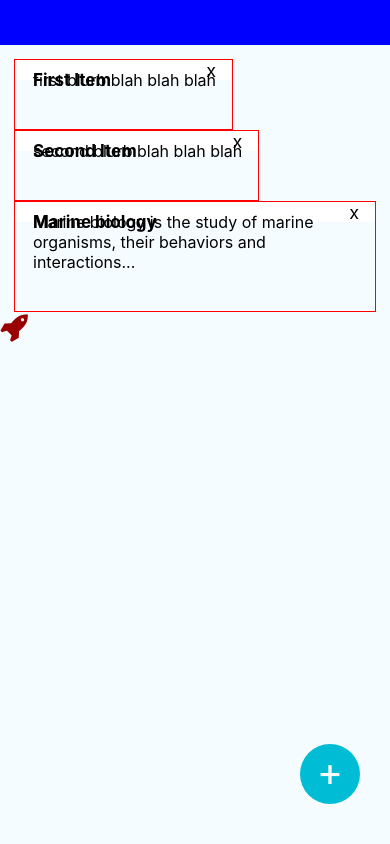
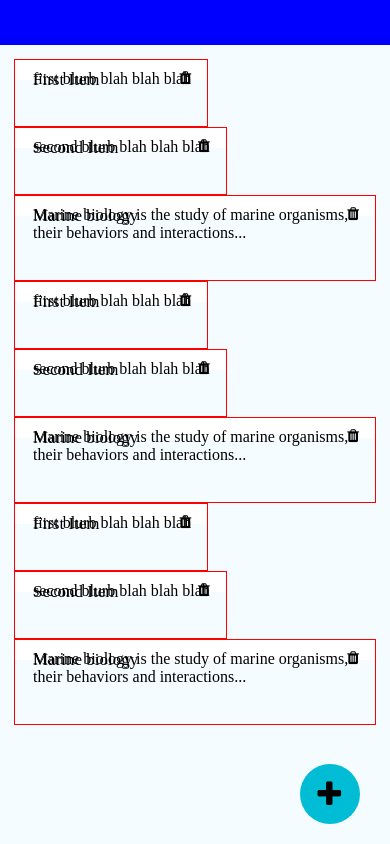
Before and after one commit to mackenzieros/enquir-frontend, a React Native app: screen / in a window 390 px wide. Built offline with nearby package versions, Linux system fonts and the light colour scheme.

Commit message:
icons; added footer for flatlists

```diff
--- a/src/Main.js
+++ b/src/Main.js
@@ -38,6 +38,42 @@ let DATA = [
         notes: 'Marine biology is the study of marine organisms, their behaviors and interactions with the environment. Marine biologists study biological oceanography and the associated fields of chemical, physical, and geological oceanography to understand marine organisms.',
         questions: ['What is marine biology?', 'What do marine biologists study?'],
     },
+    {
+        id: '3',
+        topic: 'First Item',
+        notes: 'first blurb blah blah blah',
+        questions: ['What is this?'],
+    },
+    {
+        id: '4',
+        topic: 'Second Item',
+        notes: 'second blurb blah blah blah',
+        questions: ['What is this?'],
+    },
+    {
+        id: '5',
+        topic: 'Marine biology',
+        notes: 'Marine biology is the study of marine organisms, their behaviors and interactions with the environment. Marine biologists study biological oceanography and the associated fields of chemical, physical, and geological oceanography to understand marine organisms.',
+        questions: ['What is marine biology?', 'What do marine biologists study?'],
+    },
+    {
+        id: '6',
+        topic: 'First Item',
+        notes: 'first blurb blah blah blah',
+        questions: ['What is this?'],
+    },
+    {
+        id: '7',
+        topic: 'Second Item',
+        notes: 'second blurb blah blah blah',
+        questions: ['What is this?'],
+    },
+    {
+        id: '8',
+        topic: 'Marine biology',
+        notes: 'Marine biology is the study of marine organisms, their behaviors and interactions with the environment. Marine biologists study biological oceanography and the associated fields of chemical, physical, and geological oceanography to understand marine organisms.',
+        questions: ['What is marine biology?', 'What do marine biologists study?'],
+    },
 ];
 
 // Used to paraphrase notes for display
@@ -62,7 +98,7 @@ const Notecard = ({ parent, item }) => {
                 <View style={styles.topicContainer}>
                     <Text style={styles.topicText}>{item.topic}</Text>
                     <TouchableOpacity onPress={() => {parent.deleteNote(item)}}>
-                        <Text style={styles.deleteNoteButton}>x</Text>
+                        <Icon name='trash' size={15} />
                     </TouchableOpacity>
                 </View>
                 <View tyle={styles.notesContainer}>
@@ -145,6 +181,8 @@ export default class Main extends Component {
                         renderItem={({ item }) => <Notecard parent={this} item={item} />}
                         keyExtractor={item => item.id}
                         style={styles.flatlist}
+                        ListFooterComponent={() => <View />}
+                        ListFooterComponentStyle={styles.emptyBlock}
                     />
                 </View>
                 <NotecardModal
@@ -153,15 +191,16 @@ export default class Main extends Component {
                     onClose={this.showModal}
                     onSave={this.saveNote}
                 />
+                {/* <View style={styles.addButtonContainer}> */}
                     <TouchableOpacity
                         style={styles.addButton}
                         onPress={() => {
                             this.loadModal(null)
                             this.showModal();
                         }}>
-                        <Text style={styles.addButtonText}>+</Text>
+                            <Icon name='plus' size={30} style={{ marginLeft: 17.5, }} />
                     </TouchableOpacity>
-                <Icon name="rocket" size={30} color="#900" />
+                {/* </View> */}
             </SafeAreaView>
         );
     }
@@ -178,25 +217,9 @@ const styles = StyleSheet.create({
         backgroundColor: 'blue',
     },
     content: {
+        flex: 1,
+        flexDirection: 'row',
         paddingHorizontal: 14,
-    },
-    addButton: {
-        width: 60,
-        height: 60,
-        borderRadius: 60/2,
-        backgroundColor: '#00BCD4',
-        position: 'absolute',
-        bottom: 40,
-        right: 30,
-        alignSelf: 'flex-end',
-        justifyContent: 'center',
-        elevation: 7,
-    },
-    addButtonText: {
-        alignSelf: 'center',
-        fontSize: 40,
-        color: 'white',
-        marginBottom: 5,
     },
     notecard: {
         flex: 0,
@@ -212,32 +235,44 @@ const styles = StyleSheet.create({
         borderRadius: 3,
         backgroundColor: colors.tertiary,
     },
+    emptyBlock: {
+        paddingVertical: 38,
+        paddingLeft: 18,
+        paddingRight: 16,
+        marginTop: 0,
+        marginBottom: 8,
+    },
     topicContainer: {
         flex: 1,
         flexDirection: 'row',
         justifyContent: 'space-between',
     },
     topicText: {
-        // fontFamily: 'notoserif',
+        fontFamily: 'Roboto-Medium',
         fontSize: 17,
-        fontWeight: 'bold',
-    },
-    deleteNoteButton: {
-        bottom: 10,
-        flexDirection: 'row',
-        justifyContent: 'flex-end',
-        fontSize: 18,
     },
     notesContainer: {
         flex: 1,
         flexDirection: 'row',
     },
     notesText: {
-        // fontFamily: 'Roboto',
+        fontFamily: 'Roboto-Regular',
         fontSize: 16,
     },
     flatlist: {
         marginTop: 14,
         alignSelf: 'stretch',
-    }
+    },
+    addButton: {
+        width: 60,
+        height: 60,
+        borderRadius: 60/2,
+        backgroundColor: '#00BCD4',
+        bottom: 20,
+        right: 30,
+        alignSelf: 'flex-end',
+        position: 'absolute',
+        justifyContent: 'center',
+        elevation: 7,
+    },
 });
--- a/src/components/NotecardModal.js
+++ b/src/components/NotecardModal.js
@@ -9,11 +9,20 @@ const storage = new Storage();
 const WEB_SCRAPER_API_URL = 'EC2Co-EcsEl-WJW99ZSC6W4S-1501695430.us-west-1.elb.amazonaws.com:5000/autopopcontent';
 const QUESTION_GENERATOR_API_URL = 'https://rocky-caverns-51964.herokuapp.com/genquest';
 
+// Dismiss keyboard when touching anywhere
 const DismissKeyboard = ({ children }) => (
     <TouchableWithoutFeedback onPress={() => Keyboard.dismiss()}>
         {children}
     </TouchableWithoutFeedback>
 );
+
+// For displaying tab icon
+const TabIcon = ({ showingQuestions }) => {
+    if (showingQuestions) {
+        return <Icon name="pencil" size={35} color='#fffdf9' style={{marginTop: 5}} />;
+    }
+    return <Icon name="question" size={35} color='#fffdf9' style={{marginTop: 5}} />;
+};
 
 export default class NotecardModal extends Component {
     state = {
@@ -146,14 +155,6 @@ export default class NotecardModal extends Component {
         }
     };
 
-    // For displaying icon of tab
-    tab = () => {
-        if (this.state.showingQuestions) {
-            return 'N';
-        }
-        return '?';
-    };
-
     addQuestion = () => {
         this.setState({
             questions: this.state.questions.concat(['']),
@@ -250,15 +251,16 @@ export default class NotecardModal extends Component {
                                     />
                                 </View>
                                 <View style={styles.tabContainer}>
-                                    <Button
-                                        style={styles.autoPopButton}
-                                        onPress={this.autoPop}
-                                        title='auto'
-                                    />
+                                    <TouchableOpacity
+                                        onPress={this.autoPop} >
+                                        <View style={styles.autoPopButtonContainer}>
+                                            <Icon name='magic' size={30} color='#fffdf9' style={{marginTop: 5.5}} />
+                                        </View>
+                                    </TouchableOpacity>
                                     <TouchableOpacity
                                         onPress={this.showQuestions} >
                                         <View style={styles.questionTab}>
-                                            <Text style={styles.questionButtonText}>{this.tab()}</Text>
+                                            <TabIcon showingQuestions={showingQuestions}/>
                                         </View>
                                     </TouchableOpacity>
                                 </View>
@@ -267,17 +269,17 @@ export default class NotecardModal extends Component {
                                         showingQuestions &&
                                         <View style={{ flex: 1 }}>
                                             <View style={styles.questionsHeader}>
-                                                <Text style={styles.questionHeaderText}>Question Bank</Text>
+                                                <Text style={styles.questionHeaderText}>Questions</Text>
                                                 <View style={styles.questionHeaderButtons}>
                                                     <TouchableOpacity
                                                         onPress={this.generateQuestions} >
                                                         <View style={styles.questionGenButton}>
-                                                            <Text>{'G'}</Text>
+                                                            <Icon name='question-circle' size={25} />
                                                         </View>
                                                     </TouchableOpacity>
                                                     <TouchableOpacity>
                                                         <View style={styles.notifButton}>
-                                                            <Text>{'N'}</Text>
+                                                            <Icon name='bell' size={20} />
                                                         </View>
                                                     </TouchableOpacity>
                                                 </View>
@@ -292,13 +294,15 @@ export default class NotecardModal extends Component {
                                                 }
                                                 keyExtractor={(item, index) => index.toString()}
                                                 style={styles.questionsList}
+                                                ListFooterComponent={() => <View />}
+                                                ListFooterComponentStyle={styles.emptyBlock}
                                             />
                                             {
                                                 showingAddQuestionButton &&
                                                 <TouchableOpacity
                                                     style={styles.addQuestionButton}
                                                     onPress={this.addQuestion} >
-                                                    <Text style={styles.addButtonText}>+</Text>
+                                                    <Icon name='plus' size={30} style={{ marginLeft: 16, }} />
                                                 </TouchableOpacity>
                                             }
                                         </View>
@@ -337,6 +341,7 @@ const styles = StyleSheet.create({
         justifyContent: 'flex-start',
         width: 65,
         height: 30,
+        marginTop: 5,
         backgroundColor: 'white',
     },
     closeButton: {
@@ -366,25 +371,36 @@ const styles = StyleSheet.create({
         borderColor: "#ccc",
         margin: 10,
         fontSize: 19,
-        fontFamily: 'Roboto-Regular',
+        fontFamily: 'Roboto-Medium',
     },
     tabContainer: {
         flexDirection: 'row',
         justifyContent: 'space-between',
         marginRight: 20,
     },
-    autoPopButton: {
+    autoPopButtonContainer: {
+        flexDirection: 'row',
+        alignSelf: 'flex-start',
+        justifyContent: 'center',
+        marginLeft: 37,
+        marginBottom: 5,
+        height: 40,
+        width: 40,
+        borderRadius: 40,
+        backgroundColor: '#8ac6d1',
     },
     questionTab: {
         flexDirection: 'row',
         alignSelf: 'flex-end',
         justifyContent: 'center',
-        width: 40,
+        width: 50,
+        height: 45,
+        marginTop: 5,
         marginRight: 6,
         borderTopLeftRadius: 30,
         borderTopRightRadius: 30,
         elevation: 10,
-        backgroundColor: 'green',
+        backgroundColor: '#35477d',
     },
     questionButtonText: {
         fontSize: 24,
@@ -395,7 +411,6 @@ const styles = StyleSheet.create({
         backgroundColor: "#eaeaea",
         borderRadius: 4,
         marginHorizontal: 25,
-        // marginTop: 10,
         marginBottom: 35,
         elevation: 10,
     },
@@ -408,12 +423,15 @@ const styles = StyleSheet.create({
     questionsHeader: {
         flexDirection: 'row',
         justifyContent: 'space-between',
-        margin: 15,
+        padding: 15,
         elevation: 5,
+        backgroundColor: '#d1d1d1',
     },
     questionHeaderText: {
         flexDirection: 'row',
         justifyContent: 'flex-start',
+        fontSize: 22,
+        fontFamily: 'Roboto-Medium',
     },
     questionHeaderButtons: {
         flexDirection: 'row',
@@ -426,14 +444,21 @@ const styles = StyleSheet.create({
     questionsList: {
         marginTop: 14,
     },
+    emptyBlock: {
+        paddingVertical: 36,
+        paddingLeft: 18,
+        paddingRight: 16,
+        marginTop: 0,
+        marginBottom: 8,
+    },
     addQuestionButton: {
-        width: 60,
-        height: 60,
-        borderRadius: 60 / 2,
+        width: 55,
+        height: 55,
+        borderRadius: 55 / 2,
         backgroundColor: '#00BCD4',
         position: 'absolute',
-        bottom: 40,
-        right: 30,
+        bottom: 20,
+        right: 20,
         alignSelf: 'flex-end',
         justifyContent: 'center',
         elevation: 7,
--- a/src/components/Question.js
+++ b/src/components/Question.js
@@ -1,5 +1,6 @@
 import React, { Component } from 'react';
 import { Modal, Text, FlatList, Button, View, StyleSheet, TextInput, TouchableOpacity } from 'react-native';
+import Icon from 'react-native-vector-icons/FontAwesome';
 
 export default class Question extends Component {
     state = {
@@ -26,12 +27,12 @@ export default class Question extends Component {
                 <View style={styles.questionEditContainer}>
                     <TouchableOpacity onPress={this.edit}>
                         <View style={styles.editQuestion}>
-                            <Text>{'D'}</Text>
+                            <Icon name='pencil' size={20} />
                         </View>
                     </TouchableOpacity>
                     <TouchableOpacity onPress={() => this.props.delete(question)}>
                         <View style={styles.deleteQuestion}>
-                            <Text>{'X'}</Text>
+                            <Icon name='trash' size={20} />
                         </View>
                     </TouchableOpacity>
                 </View>
@@ -42,7 +43,6 @@ export default class Question extends Component {
 
 const styles = StyleSheet.create({
     questionContainer: {
-        flex: 0,
         flexDirection: 'row',  // main axis
         justifyContent: 'space-between', // main axis
         paddingTop: 10,
@@ -63,6 +63,8 @@ const styles = StyleSheet.create({
         flexDirection: 'row',
         justifyContent: 'flex-end',
     },
-    editQuestion: {},
+    editQuestion: {
+        marginRight: 12,
+    },
     deleteQuestion: {},
 });
```
Lines whose indentation alone changed are shown as unchanged.
